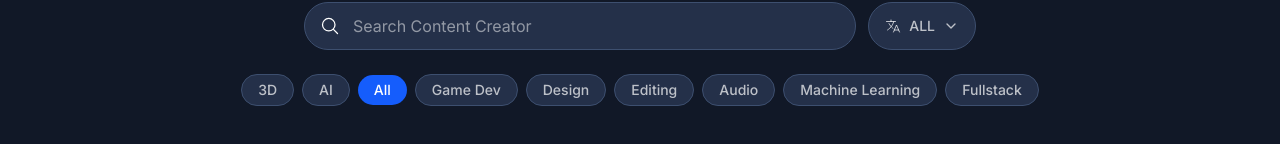
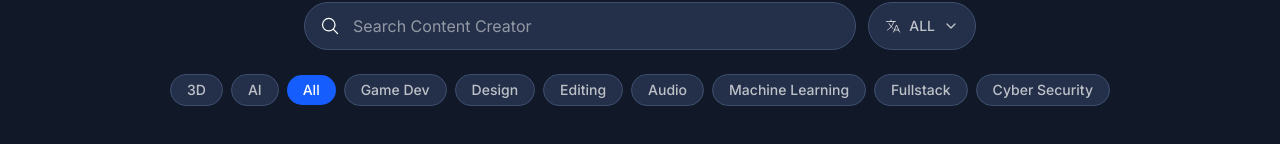
Before and after one commit to nekowawolf/creators, a Next.js app: page /directory in a window 1280 px wide. Shown: the part 266-410 px from the top of the page. Built offline with nearby package versions, Linux system fonts and the light colour scheme.

Commit message:
feat: add Cyber Security category filter

```diff
--- a/src/app/directory/CreatorsContent.tsx
+++ b/src/app/directory/CreatorsContent.tsx
@@ -12,7 +12,7 @@ import Pagination from '@/components/Pagination';
 
 const ITEMS_PER_PAGE = 8;
 
-const categories = ['3D', 'AI', 'All', 'Game Dev', 'Design', 'Editing', 'Audio', 'Machine Learning', 'Fullstack'];
+const categories = ['3D', 'AI', 'All', 'Game Dev', 'Design', 'Editing', 'Audio', 'Machine Learning', 'Fullstack', 'Cyber Security'];
 const languages = ['All', 'EN', 'ID', 'CN', 'JP'];
 
 const socialOrder = ['website', 'youtube', 'twitter', 'instagram', 'discord', 'telegram', 'github', 'tiktok'];
@@ -176,7 +176,7 @@ function CreatorsContentInner() {
           </div>
 
           {/* Categories Buttons */}
-          <div className="flex flex-wrap justify-center items-center gap-2 mb-10 w-full max-w-4xl">
+          <div className="flex flex-wrap justify-center items-center gap-2 mb-10 w-full max-w-4xl md:max-w-6xl">
               {categories.map((category) => (
                   <button
                       key={category}
```
